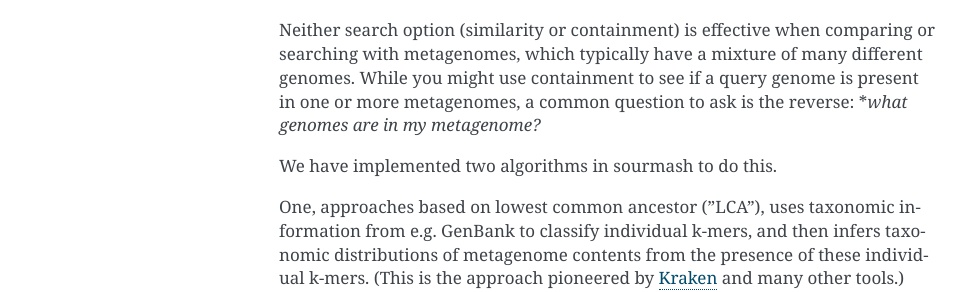
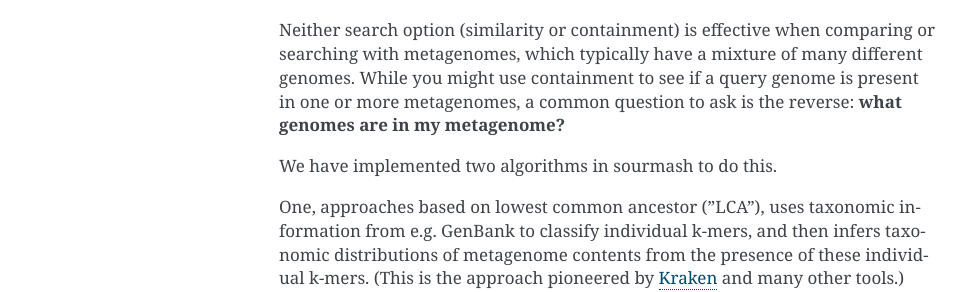
Before and after one commit to sourmash-bio/sourmash, a Sphinx documentation site: the page built from doc/classifying-signatures.md, in a window 1280 px wide and 900 px high, scrolled down 636 px. Shown: the part 242-534 px from the top of the window, without its empty margins (141-1111 px from the left). Built offline with Sphinx 7.4.7, drawn with Linux system fonts in a browser that asks for light colours; pages that are not in the unit, such as notebooks, are missing from menus.

Commit message:
Fix formatting error

```diff
--- a/doc/classifying-signatures.md
+++ b/doc/classifying-signatures.md
@@ -37,7 +37,7 @@ Neither search option (similarity or containment) is effective when
 comparing or searching with metagenomes, which typically have a
 mixture of many different genomes.  While you might use containment to
 see if a query genome is present in one or more metagenomes, a common
-question to ask is the reverse: **what genomes are in my metagenome?*
+question to ask is the reverse: **what genomes are in my metagenome?**
 
 We have implemented two algorithms in sourmash to do this.
 
```
